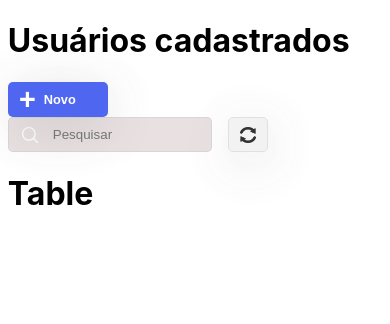
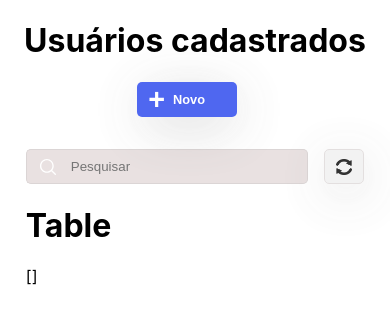
Before and after one commit to leandrochs/crud-cadastro-de-usuarios, a React (Create React App) app in the folder front-end/: page /user in a window 390 px wide. Shown: the top 324 px of the page. Built offline with nearby package versions, Linux system fonts and the light colour scheme.

Commit message:
style: ajusta medidas de reponsividade

```diff
--- a/front-end/src/components/ButtonNewUser/style.css
+++ b/front-end/src/components/ButtonNewUser/style.css
@@ -17,7 +17,6 @@
   align-items: center;
   height: 2.2rem;
   width: 100px;
-
 }
 
 .btn-new:hover {
@@ -33,3 +32,11 @@
   font-size: 1.8rem;
   margin-right: 0.5rem;
 }
+
+@media (max-width: 542px) {
+  .btn-new-container {
+    width: 100px;
+    margin-right: 1rem;
+    margin-bottom: 2rem;
+  }
+}
--- a/front-end/src/components/Search/index.jsx
+++ b/front-end/src/components/Search/index.jsx
@@ -12,7 +12,6 @@ function Search() {
   async function onClick(e) {
     e.preventDefault();
     const res = await searchApi(search);
-
     if (res) {
       setUsers(res);
     }
--- a/front-end/src/components/Search/style.css
+++ b/front-end/src/components/Search/style.css
@@ -9,7 +9,6 @@
 
 .search-container {
   height: 2.2rem;
-
 }
 
 .img-container {
@@ -20,7 +19,6 @@
   align-items: center;
   justify-content: center;
   border-radius: 5px 0 0 5px;
-
 }
 
 .search-img {
@@ -72,3 +70,13 @@
   height: 1rem;
   width: 1rem;
 }
+
+@media (max-width: 542px) {
+  .search-input {
+    background-color: rgb(233, 225, 225);
+    border-radius: 0 5px 5px 0;
+    border: 1px solid rgb(219, 213, 213);
+    border-left: none;
+    width: 60vw;
+  }
+}
--- a/front-end/src/components/Table/index.jsx
+++ b/front-end/src/components/Table/index.jsx
@@ -1,13 +1,16 @@
-// import { useContext } from "react";
-// import Context from "../../context/Context";
+import { useContext } from 'react';
+import Context from '../../context/Context';
 
 function Table() {
-  // const { users } = useContext(Context);
+  const { users } = useContext(Context);
 
   return (
 
     <div>
       <h1>Table</h1>
+      {
+        JSON.stringify(users)
+      }
     </div>
   );
 }
--- a/front-end/src/pages/Users/style.css
+++ b/front-end/src/pages/Users/style.css
@@ -6,3 +6,18 @@
   display: flex;
   flex-wrap: wrap;
 }
+
+@media (max-width: 542px) {
+  .users-container {
+    display: flex;
+    flex-direction: column;
+    align-items: center;
+  }
+
+  .users-components {
+    display: flex;
+    flex-wrap: wrap;
+    flex-direction: column;
+    align-items: center;
+  }
+}
```
